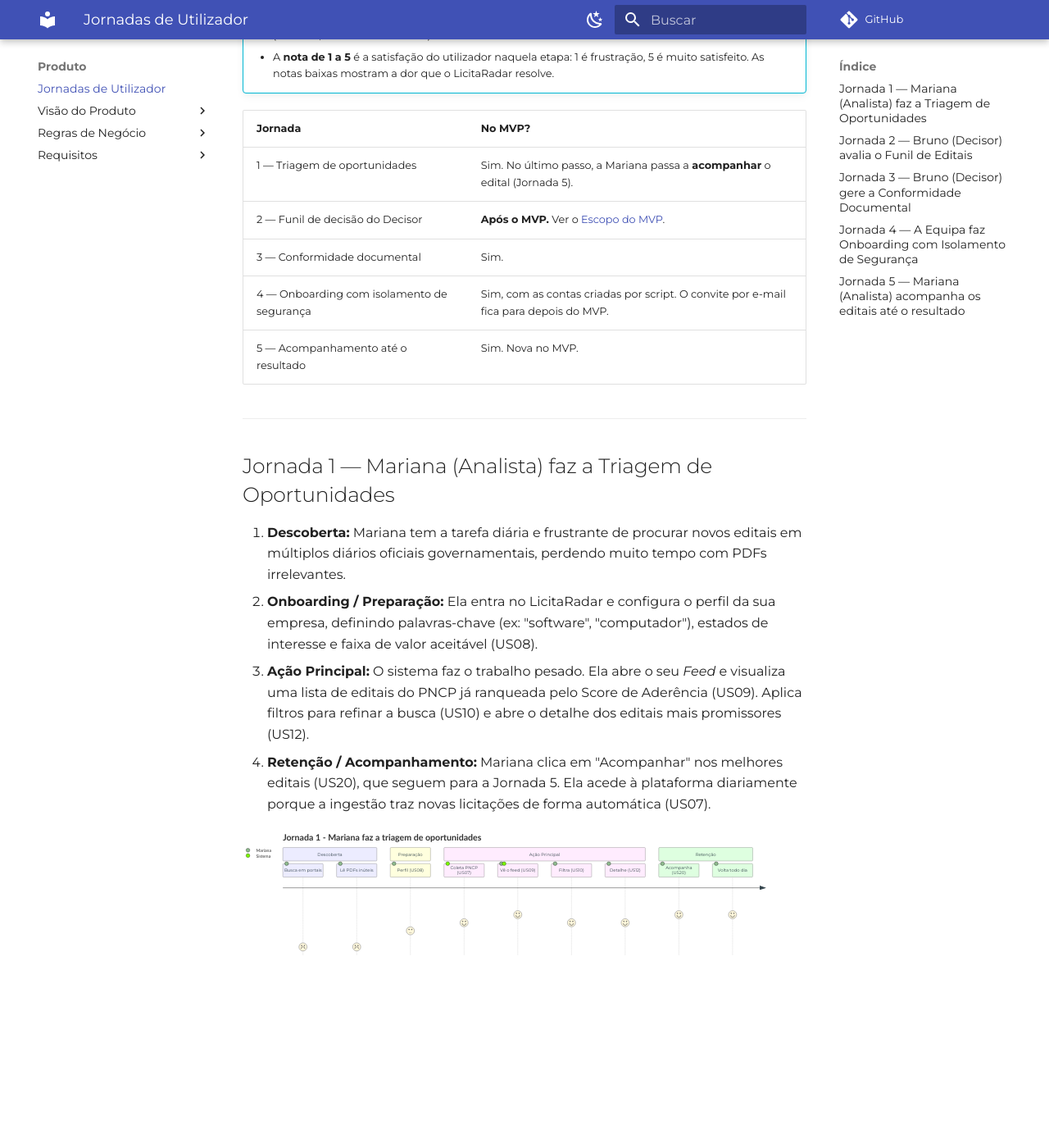
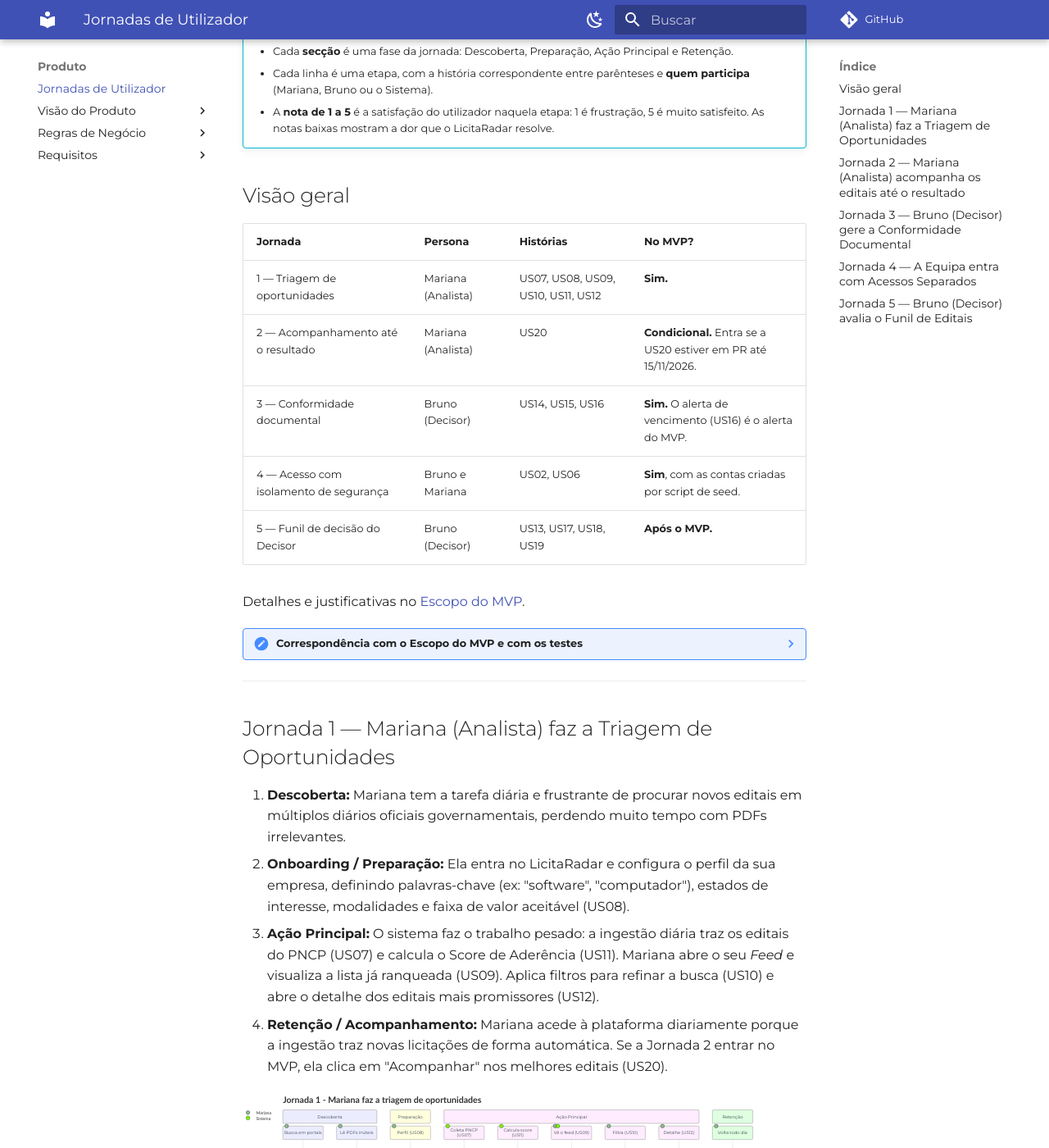
Before and after one commit to LicitaRad4r/documentation, an MkDocs documentation site: the page built from docs/requirements/produto/jornadas.md, in a window 1280 px wide and 1400 px high, scrolled down 389 px. Shown: the whole window at 82% size. Built offline with MkDocs 1.6.1 and Material for MkDocs 9.7.7, drawn with Linux system fonts in a browser that asks for light colours; comment, search, counter and statistics services are not loaded; some of the changed text lies outside the part shown.

Commit message:
organiza pastas e modifica jornadas

````diff
--- a/docs/requirements/produto/jornadas.md
+++ b/docs/requirements/produto/jornadas.md
@@ -1,28 +1,45 @@
 # Jornadas de Utilizador
 
-Este documento mapeia as 5 jornadas ponta a ponta do LicitaRadar. Cada jornada descreve a experiência do utilizador desde o gatilho inicial até à retenção e liga cada etapa às Histórias de Utilizador (US).
+Este documento mapeia as jornadas ponta a ponta do LicitaRadar. Cada jornada descreve a experiência do utilizador desde o gatilho inicial até à retenção e liga cada etapa às Histórias de Utilizador (US).
+
+As jornadas estão ordenadas por prioridade: primeiro as que entram no MVP, depois a condicional e, no fim, a que fica para depois do MVP.
 
 !!! info "Como ler os diagramas de jornada"
     - Cada **secção** é uma fase da jornada: Descoberta, Preparação, Ação Principal e Retenção.
     - Cada linha é uma etapa, com a história correspondente entre parênteses e **quem participa** (Mariana, Bruno ou o Sistema).
     - A **nota de 1 a 5** é a satisfação do utilizador naquela etapa: 1 é frustração, 5 é muito satisfeito. As notas baixas mostram a dor que o LicitaRadar resolve.
 
-| Jornada | No MVP? |
-| :--- | :--- |
-| 1 — Triagem de oportunidades | Sim. No último passo, a Mariana passa a **acompanhar** o edital (Jornada 5). |
-| 2 — Funil de decisão do Decisor | **Após o MVP.** Ver o [Escopo do MVP](negocio/visao/escopo.md). |
-| 3 — Conformidade documental | Sim. |
-| 4 — Onboarding com isolamento de segurança | Sim, com as contas criadas por script. O convite por e-mail fica para depois do MVP. |
-| 5 — Acompanhamento até o resultado | Sim. Nova no MVP. |
+## Visão geral
+
+| Jornada | Persona | Histórias | No MVP? |
+| :--- | :--- | :--- | :--- |
+| 1 — Triagem de oportunidades | Mariana (Analista) | US07, US08, US09, US10, US11, US12 | **Sim.** |
+| 2 — Acompanhamento até o resultado | Mariana (Analista) | US20 | **Condicional.** Entra se a US20 estiver em PR até 15/11/2026. |
+| 3 — Conformidade documental | Bruno (Decisor) | US14, US15, US16 | **Sim.** O alerta de vencimento (US16) é o alerta do MVP. |
+| 4 — Acesso com isolamento de segurança | Bruno e Mariana | US02, US06 | **Sim**, com as contas criadas por script de seed. |
+| 5 — Funil de decisão do Decisor | Bruno (Decisor) | US13, US17, US18, US19 | **Após o MVP.** |
+
+Detalhes e justificativas no [Escopo do MVP](negocio/visao/escopo.md).
+
+??? note "Correspondência com o Escopo do MVP e com os testes"
+    O Escopo do MVP numera as jornadas do Caderno, e a Matriz de Rastreabilidade numera as frentes de teste. As numerações são diferentes desta página:
+
+    | Esta página | Escopo do MVP (Caderno) | Matriz de testes |
+    | :--- | :--- | :--- |
+    | 1 — Triagem | 1 (perfil) e 2 (feed) | Jornada 1 (Feed) e Jornada 2 (Filtros) |
+    | 2 — Acompanhamento | 3 (acompanhar edital) | — |
+    | 3 — Conformidade | 4 (certidões) e 5 (alertas) | Jornada 3 (Certidões) |
+    | 4 — Acesso | Acesso e segurança | Jornada 4 (Segurança) |
+    | 5 — Funil do Decisor | Fora do MVP | — |
 
 ---
 
 ## Jornada 1 — Mariana (Analista) faz a Triagem de Oportunidades
 
 1. **Descoberta:** Mariana tem a tarefa diária e frustrante de procurar novos editais em múltiplos diários oficiais governamentais, perdendo muito tempo com PDFs irrelevantes.
-2. **Onboarding / Preparação:** Ela entra no LicitaRadar e configura o perfil da sua empresa, definindo palavras-chave (ex: "software", "computador"), estados de interesse e faixa de valor aceitável (US08).
-3. **Ação Principal:** O sistema faz o trabalho pesado. Ela abre o seu *Feed* e visualiza uma lista de editais do PNCP já ranqueada pelo Score de Aderência (US09). Aplica filtros para refinar a busca (US10) e abre o detalhe dos editais mais promissores (US12).
-4. **Retenção / Acompanhamento:** Mariana clica em "Acompanhar" nos melhores editais (US20), que seguem para a Jornada 5. Ela acede à plataforma diariamente porque a ingestão traz novas licitações de forma automática (US07).
+2. **Onboarding / Preparação:** Ela entra no LicitaRadar e configura o perfil da sua empresa, definindo palavras-chave (ex: "software", "computador"), estados de interesse, modalidades e faixa de valor aceitável (US08).
+3. **Ação Principal:** O sistema faz o trabalho pesado: a ingestão diária traz os editais do PNCP (US07) e calcula o Score de Aderência (US11). Mariana abre o seu *Feed* e visualiza a lista já ranqueada (US09). Aplica filtros para refinar a busca (US10) e abre o detalhe dos editais mais promissores (US12).
+4. **Retenção / Acompanhamento:** Mariana acede à plataforma diariamente porque a ingestão traz novas licitações de forma automática. Se a Jornada 2 entrar no MVP, ela clica em "Acompanhar" nos melhores editais (US20).
 
 ```mermaid
 journey
@@ -34,39 +51,39 @@ journey
       Perfil (US08): 3: Mariana
     section Ação Principal
       Coleta PNCP (US07): 4: Sistema
+      Calcula score (US11): 4: Sistema
       Vê o feed (US09): 5: Mariana, Sistema
       Filtra (US10): 4: Mariana
       Detalhe (US12): 4: Mariana
     section Retenção
-      Acompanha (US20): 5: Mariana
       Volta todo dia: 5: Mariana
 ```
 
 ---
 
-## Jornada 2 — Bruno (Decisor) avalia o Funil de Editais
+## Jornada 2 — Mariana (Analista) acompanha os editais até o resultado
 
-!!! note "Após o MVP"
-    Esta jornada ficou fora do MVP. No lugar dela entra a Jornada 5, de acompanhamento. Ver o [Escopo do MVP](negocio/visao/escopo.md).
+!!! warning "Condicional"
+    Esta jornada entra no MVP se a US20 estiver em PR até 15/11/2026. Caso contrário, passa para depois do MVP. Ver o [Escopo do MVP](negocio/visao/escopo.md).
 
-1. **Descoberta:** Bruno precisa de decidir em quais processos a empresa vai gastar recursos para concorrer, mas não tem tempo para ler centenas de editais brutos.
-2. **Onboarding / Preparação:** Ele acede ao seu Dashboard de Decisão exclusivo. O sistema filtra o ruído e exibe apenas os editais que a Mariana marcou como "Recomendados" (US17).
-3. **Ação Principal:** Bruno avalia rapidamente o resumo e os valores de cada oportunidade recomendada. Ele decide "Aprovar" o edital para iniciar a montagem da proposta (US18) ou "Descartar", removendo-o da fila (US19).
-4. **Retenção / Acompanhamento:** Os editais aprovados movem-se para a fila "Em Disputa", permitindo que Bruno acompanhe visualmente o pipeline de vendas B2B da sua empresa.
+1. **Descoberta:** Depois de escolher os editais, a equipa controla o andamento numa planilha. Um prazo passa despercebido e a proposta não é enviada a tempo.
+2. **Onboarding / Preparação:** No feed, Mariana clica em "Acompanhar" nos editais que a empresa vai disputar. Eles entram na lista "Acompanhados" com a etapa "Interessado" (US20).
+3. **Ação Principal:** Conforme o trabalho avança, Mariana muda a etapa para "Preparando" e depois "Enviado". A lista ordena pelo prazo mais próximo e destaca os que vencem em até 3 dias (dias corridos) (US20).
+4. **Retenção / Acompanhamento:** Ao abrir a lista "Acompanhados", Mariana confere o que está perto do prazo. Quando sai o resultado, regista "Venceu" ou "Não venceu" e o edital fecha o ciclo.
 
 ```mermaid
 journey
-    title Jornada 2 - Bruno avalia o funil de editais
+    title Jornada 2 - Mariana acompanha os editais até o resultado
     section Descoberta
-      Sem tempo: 1: Bruno
+      Controla em planilha: 1: Mariana
+      Perde um prazo: 1: Mariana
     section Preparação
-      Dashboard (US17): 4: Bruno, Sistema
+      Acompanha (US20): 4: Mariana
     section Ação Principal
-      Avalia resumo: 4: Bruno
-      Aprova (US18): 5: Bruno
-      Descarta (US19): 4: Bruno, Mariana
+      Muda a etapa (US20): 4: Mariana
+      Destaca prazo curto: 5: Sistema
     section Retenção
-      Em Disputa: 5: Bruno
+      Regista resultado: 5: Mariana
 ```
 
 ---
@@ -95,12 +112,15 @@ journey
 
 ---
 
-## Jornada 4 — A Equipa faz Onboarding com Isolamento de Segurança
+## Jornada 4 — A Equipa entra com Acessos Separados
+
+!!! note "Versão do MVP"
+    No MVP, as empresas e os utilizadores são criados por script de seed. O cadastro self-service (US01) e o convite por e-mail (US04, US05) ficam para depois do MVP.
 
 1. **Descoberta:** A organização decidiu adotar o LicitaRadar. Bruno precisa de colocar a sua Analista a trabalhar na plataforma, mas exige que ela não tenha acesso às certidões da empresa.
-2. **Onboarding / Preparação:** Bruno cria a conta da empresa (US01) e envia um convite seguro diretamente para o e-mail corporativo de Mariana (US04).
-3. **Ação Principal:** Mariana clica no link, cadastra a sua palavra-passe pessoal e entra no sistema. O seu perfil é automaticamente vinculado à empresa do Bruno com o papel de "Analista" (US05).
-4. **Retenção / Acompanhamento:** A confiança no sistema vem do isolamento: sempre que Mariana navega na aplicação, a área de "Certidões" permanece oculta e a API recusa o acesso (US06).
+2. **Onboarding / Preparação:** As contas da empresa são criadas por script: Bruno como Decisor e Mariana como Analista, ligados à mesma empresa.
+3. **Ação Principal:** Mariana faz login com e-mail e palavra-passe (US02). O token identifica o seu papel de "Analista" e a empresa a que pertence.
+4. **Retenção / Acompanhamento:** A confiança no sistema vem do isolamento: sempre que Mariana navega na aplicação, a área de "Certidões" permanece oculta e a API recusa o acesso; nenhuma empresa vê os dados de outra (US06).
 
 ```mermaid
 journey
@@ -108,10 +128,9 @@ journey
     section Descoberta
       Separar acessos: 2: Bruno
     section Preparação
-      Regista (US01): 4: Bruno
-      Convida (US04): 4: Bruno
+      Contas por script: 4: Sistema
     section Ação Principal
-      Aceita (US05): 4: Mariana
+      Login (US02): 4: Mariana
       Vira Analista: 5: Sistema
     section Retenção
       Bloqueio (US06): 5: Sistema
@@ -120,25 +139,27 @@ journey
 
 ---
 
-## Jornada 5 — Mariana (Analista) acompanha os editais até o resultado
+## Jornada 5 — Bruno (Decisor) avalia o Funil de Editais
 
-1. **Descoberta:** Depois de escolher os editais, a equipa controla o andamento numa planilha. Um prazo passa despercebido e a proposta não é enviada a tempo.
-2. **Onboarding / Preparação:** No feed, Mariana clica em "Acompanhar" nos editais que a empresa vai disputar. Eles entram na lista "Acompanhados" com a etapa "Interessado" (US20).
-3. **Ação Principal:** Conforme o trabalho avança, Mariana muda a etapa para "Preparando" e depois "Enviado". A lista ordena pelo prazo mais próximo e destaca os que vencem em até 3 dias úteis (US20).
-4. **Retenção / Acompanhamento:** Ao abrir a plataforma, Mariana vê quantos editais novos chegaram (US21) e, na mesma visita, confere o que está perto do prazo. Quando sai o resultado, regista-o e o edital fecha o ciclo.
+!!! note "Após o MVP"
+    Esta jornada ficou fora do MVP. No lugar dela entra a Jornada 2, de acompanhamento. Ver o [Escopo do MVP](negocio/visao/escopo.md).
+
+1. **Descoberta:** Bruno precisa de decidir em quais processos a empresa vai gastar recursos para concorrer, mas não tem tempo para ler centenas de editais brutos.
+2. **Onboarding / Preparação:** Ele acede ao seu Dashboard de Decisão exclusivo. O sistema filtra o ruído e exibe apenas os editais que a Mariana marcou como "Recomendados" (US13, US17).
+3. **Ação Principal:** Bruno avalia rapidamente o resumo e os valores de cada oportunidade recomendada. Ele decide "Aprovar" o edital para iniciar a montagem da proposta (US18) ou "Descartar", removendo-o da fila (US19).
+4. **Retenção / Acompanhamento:** Os editais aprovados movem-se para a fila "Em Disputa", permitindo que Bruno acompanhe visualmente o pipeline de vendas B2B da sua empresa.
 
 ```mermaid
 journey
-    title Jornada 5 - Mariana acompanha os editais até o resultado
+    title Jornada 5 - Bruno avalia o funil de editais
     section Descoberta
-      Controla em planilha: 1: Mariana
-      Perde um prazo: 1: Mariana
+      Sem tempo: 1: Bruno
     section Preparação
-      Acompanha (US20): 4: Mariana
+      Dashboard (US17): 4: Bruno, Sistema
     section Ação Principal
-      Muda a etapa (US20): 4: Mariana
-      Destaca prazo curto: 5: Sistema
+      Avalia resumo: 4: Bruno
+      Aprova (US18): 5: Bruno
+      Descarta (US19): 4: Bruno, Mariana
     section Retenção
-      Vê novos (US21): 5: Mariana, Sistema
-      Regista resultado: 5: Mariana
+      Em Disputa: 5: Bruno
 ```
````
Also changed, not shown: other parts of docs/requirements/produto/jornadas.md (+1 -1 lines), docs/Testes/Relatorios/relatorio-testes.md (+1 -1 lines).
